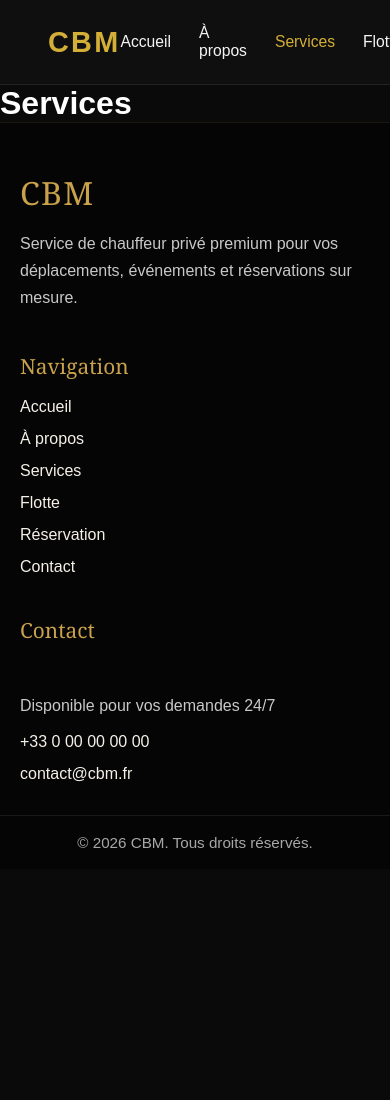
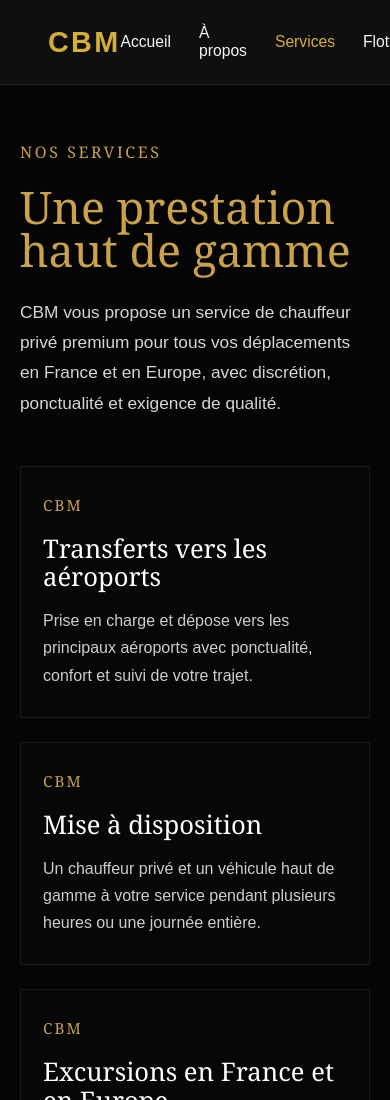
Before and after one commit to Mohoua93/CBM, a React (Create React App) app in the folder apps/frontend/: page /services in a window 390 px wide. Shown: the top 1100 px of the page. Before the commit the page ends 869 px from the top, so only its background shows below. Built offline with nearby package versions, Linux system fonts and the light colour scheme.

Commit message:
create service page

```diff
--- a/apps/frontend/src/pages/Services.js
+++ b/apps/frontend/src/pages/Services.js
@@ -1,5 +1,90 @@
+import { Link } from "react-router-dom";
+import "../styles/Services.css";
+
+const servicesList = [
+  {
+    title: "Transferts vers les aéroports",
+    description:
+      "Prise en charge et dépose vers les principaux aéroports avec ponctualité, confort et suivi de votre trajet.",
+  },
+  {
+    title: "Mise à disposition",
+    description:
+      "Un chauffeur privé et un véhicule haut de gamme à votre service pendant plusieurs heures ou une journée entière.",
+  },
+  {
+    title: "Excursions en France et en Europe",
+    description:
+      "Des forfaits sur mesure pour vos déplacements touristiques, shopping, rendez-vous et séjours privés.",
+  },
+  {
+    title: "Toutes distances France / Europe",
+    description:
+      "Trajets longue distance en toute sérénité pour vos besoins personnels ou professionnels, sans compromis sur le confort.",
+  },
+  {
+    title: "Chauffeur pour mariages",
+    description:
+      "Une prestation élégante et discrète pour accompagner vos cérémonies et déplacements le jour de votre mariage.",
+  },
+];
+
 function Services() {
-  return <h1>Services</h1>;
+  return (
+    <div className="services-page">
+      <section className="services-hero">
+        <div className="services-hero__content">
+          <span className="services-hero__eyebrow">Nos services</span>
+
+          <h1 className="services-hero__title">
+            Une prestation
+            <br />
+            haut de gamme
+          </h1>
+
+          <p className="services-hero__text">
+            CBM vous propose un service de chauffeur privé premium pour tous vos
+            déplacements en France et en Europe, avec discrétion, ponctualité
+            et exigence de qualité.
+          </p>
+        </div>
+      </section>
+
+      <section className="services-grid-section">
+        <div className="services-grid">
+          {servicesList.map((service) => (
+            <article className="service-box" key={service.title}>
+              <span className="service-box__number">CBM</span>
+              <h2>{service.title}</h2>
+              <p>{service.description}</p>
+            </article>
+          ))}
+        </div>
+      </section>
+
+      <section className="services-highlight">
+        <div className="services-highlight__content">
+          <h2>Un accompagnement sur mesure</h2>
+          <p>
+            Chaque prestation est pensée pour répondre aux attentes d’une
+            clientèle recherchant un transport fiable, confortable et raffiné.
+            Que ce soit pour un transfert, une journée de rendez-vous, une
+            excursion privée ou un événement important, CBM met à votre
+            disposition des véhicules de prestige avec chauffeur.
+          </p>
+
+          <div className="services-highlight__actions">
+            <Link to="/reservation" className="services-btn services-btn--gold">
+              Réserver
+            </Link>
+            <Link to="/contact" className="services-btn services-btn--outline">
+              Nous contacter
+            </Link>
+          </div>
+        </div>
+      </section>
+    </div>
+  );
 }
 
 export default Services;
--- /dev/null
+++ b/apps/frontend/src/styles/Services.css
@@ -0,0 +1,211 @@
+.services-page {
+  background: #050505;
+  color: #f5f1e8;
+}
+
+.services-hero {
+  max-width: 1440px;
+  margin: 0 auto;
+  padding: 90px 48px 50px;
+}
+
+.services-hero__content {
+  max-width: 760px;
+}
+
+.services-hero__eyebrow {
+  display: inline-block;
+  margin-bottom: 22px;
+  color: #c9a24b;
+  font-family: Georgia, "Times New Roman", serif;
+  font-size: 1rem;
+  letter-spacing: 0.16em;
+  text-transform: uppercase;
+}
+
+.services-hero__title {
+  margin: 0 0 26px;
+  color: #c9a24b;
+  font-family: Georgia, "Times New Roman", serif;
+  font-size: clamp(3rem, 5vw, 5.2rem);
+  line-height: 0.96;
+  font-weight: 500;
+}
+
+.services-hero__text {
+  margin: 0;
+  max-width: 620px;
+  color: rgba(255, 255, 255, 0.84);
+  font-size: 1.08rem;
+  line-height: 1.75;
+}
+
+.services-grid-section {
+  max-width: 1440px;
+  margin: 0 auto;
+  padding: 24px 48px 90px;
+}
+
+.services-grid {
+  display: grid;
+  grid-template-columns: repeat(2, minmax(0, 1fr));
+  gap: 24px;
+}
+
+.service-box {
+  min-height: 260px;
+  padding: 34px 30px;
+  border: 1px solid rgba(255, 255, 255, 0.08);
+  background: #070707;
+  transition: transform 0.25s ease, border-color 0.25s ease;
+}
+
+.service-box:hover {
+  transform: translateY(-4px);
+  border-color: rgba(201, 162, 75, 0.28);
+}
+
+.service-box__number {
+  display: inline-block;
+  margin-bottom: 20px;
+  color: #c9a24b;
+  font-family: Georgia, "Times New Roman", serif;
+  font-size: 0.95rem;
+  letter-spacing: 0.14em;
+  text-transform: uppercase;
+}
+
+.service-box h2 {
+  margin: 0 0 16px;
+  color: #ffffff;
+  font-family: Georgia, "Times New Roman", serif;
+  font-size: 2rem;
+  font-weight: 500;
+  line-height: 1.1;
+}
+
+.service-box p {
+  margin: 0;
+  color: rgba(255, 255, 255, 0.8);
+  font-size: 1rem;
+  line-height: 1.7;
+}
+
+.services-highlight {
+  border-top: 1px solid rgba(255, 255, 255, 0.06);
+}
+
+.services-highlight__content {
+  max-width: 1440px;
+  margin: 0 auto;
+  padding: 90px 48px 110px;
+}
+
+.services-highlight__content h2 {
+  margin: 0 0 20px;
+  color: #c9a24b;
+  font-family: Georgia, "Times New Roman", serif;
+  font-size: clamp(2.5rem, 4vw, 4rem);
+  font-weight: 500;
+}
+
+.services-highlight__content p {
+  max-width: 760px;
+  margin: 0 0 34px;
+  color: rgba(255, 255, 255, 0.84);
+  font-size: 1.08rem;
+  line-height: 1.8;
+}
+
+.services-highlight__actions {
+  display: flex;
+  flex-wrap: wrap;
+  gap: 16px;
+}
+
+.services-btn {
+  display: inline-flex;
+  align-items: center;
+  justify-content: center;
+  min-width: 180px;
+  height: 56px;
+  padding: 0 26px;
+  text-decoration: none;
+  font-size: 1rem;
+  font-weight: 500;
+  transition: 0.25s ease;
+}
+
+.services-btn--gold {
+  background: #c9a24b;
+  border: 1px solid #c9a24b;
+  color: #101010;
+}
+
+.services-btn--gold:hover {
+  background: #d8b15b;
+  border-color: #d8b15b;
+}
+
+.services-btn--outline {
+  background: transparent;
+  border: 1px solid #c9a24b;
+  color: #ffffff;
+}
+
+.services-btn--outline:hover {
+  background: rgba(201, 162, 75, 0.12);
+}
+
+@media (max-width: 992px) {
+  .services-grid {
+    grid-template-columns: 1fr;
+  }
+
+  .services-hero {
+    padding: 70px 32px 34px;
+  }
+
+  .services-grid-section {
+    padding: 20px 32px 70px;
+  }
+
+  .services-highlight__content {
+    padding: 70px 32px 90px;
+  }
+}
+
+@media (max-width: 768px) {
+  .services-hero {
+    padding: 56px 20px 30px;
+  }
+
+  .services-grid-section {
+    padding: 18px 20px 56px;
+  }
+
+  .services-highlight__content {
+    padding: 56px 20px 70px;
+  }
+
+  .services-hero__title {
+    font-size: 2.8rem;
+  }
+
+  .service-box {
+    min-height: auto;
+    padding: 28px 22px;
+  }
+
+  .service-box h2 {
+    font-size: 1.6rem;
+  }
+
+  .services-highlight__actions {
+    flex-direction: column;
+  }
+
+  .services-btn {
+    width: 100%;
+  }
+}
```
